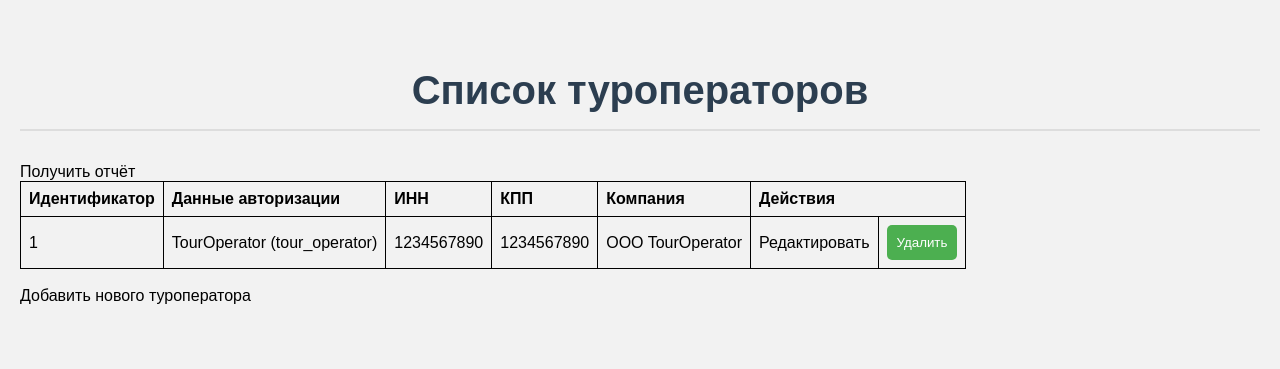
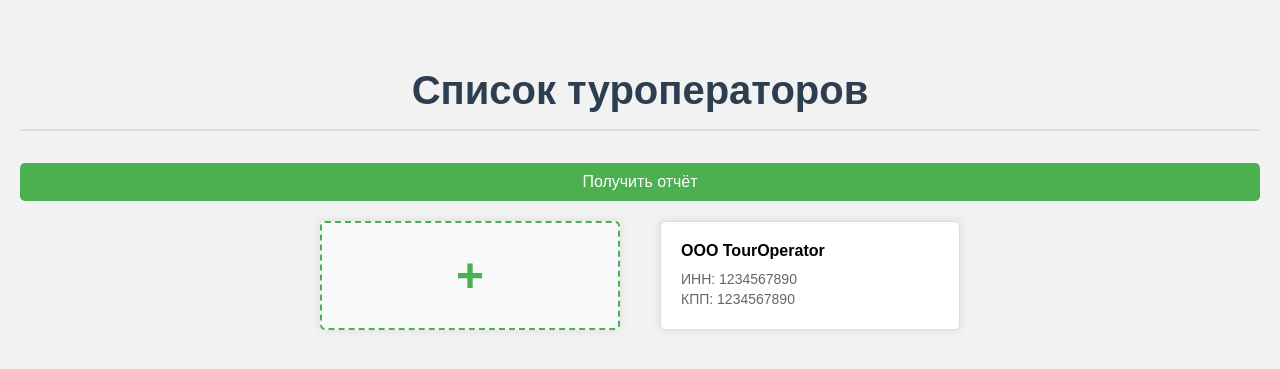
Before and after one commit to r10k5/turizm-server, a Django app: page /turoperatori in a window 1280 px wide. Shown: the top 369 px of the page. Run offline with Django 5.2, Linux system fonts and the light colour scheme; data comes from the database, SQL or seed files in the repository.

Commit message:
стилизация списка туроператоров

```diff
--- a/turizm_core/templates/turoperator/turoperator_view.html
+++ b/turizm_core/templates/turoperator/turoperator_view.html
@@ -1,63 +1,135 @@
 {% extends "base.html" %}
+
+{% block title %}
+    Список туроператоров
+{% endblock %}
+
+{% block head %}
+    <style>
+        .turoperator-cards {
+            display: flex;
+            flex-wrap: wrap;
+            justify-content: center;
+        }
+        .turoperator-card {
+            margin: 20px;
+            padding: 20px;
+            border: 1px solid #ddd;
+            border-radius: 5px;
+            width: 300px;
+            box-shadow: 0 0 10px rgba(0, 0, 0, 0.1);
+            background-color: #fff;
+            transition: box-shadow 0.2s;
+            cursor: pointer;
+            position: relative;
+            display: flex;
+            flex-direction: column;
+        }
+        .turoperator-card:hover {
+            box-shadow: 0 0 10px rgba(0, 0, 0, 0.2);
+            border: 1px solid #4CAF50;
+        }
+        .turoperator-card .turoperator-id {
+            font-weight: bold;
+            font-size: 16px;
+            margin-bottom: 10px;
+        }
+        .turoperator-card .turoperator-info {
+            font-size: 14px;
+            color: #666;
+            line-height: 1.4;
+        }
+        .turoperator-card .cancel-form {
+            position: absolute;
+            right: 10px;
+            top: 10px;
+        }
+        .turoperator-card .cancel-btn {
+            background-color: #f44336;
+            color: #fff;
+            border: none;
+            border-radius: 100%;
+            width: 24px;
+            height: 24px;
+            opacity: 0;
+            cursor: pointer;
+            box-shadow: 0 0 10px rgba(0, 0, 0, 0.2);
+            font-size: 16px;
+            display: flex;
+            justify-content: center;
+            align-items: center;
+        }
+        .turoperator-card:hover .cancel-btn {
+            opacity: 1;
+        }
+        .turoperator-card .cancel-btn:hover {
+            transform: scale(1.5);
+        }
+        .add-turoperator-card {
+            display: flex;
+            align-items: center;
+            justify-content: center;
+            background-color: #f8f9fa;
+            border: 2px dashed #4CAF50;
+            color: #4CAF50;
+            transition: all 0.3s ease;
+            text-decoration: none;
+        }
+        .add-turoperator-card:hover {
+            background-color: #e8f5e9;
+            border-color: #45a049;
+            color: #45a049;
+            transform: scale(1.05);
+        }
+        .add-turoperator-card .plus-icon {
+            font-size: 48px;
+            font-weight: bold;
+            line-height: 1;
+        }
+    .turoperator-report-link {
+        margin-top: 20px;
+        display: block;
+        text-align: center;
+        text-decoration: none;
+        background-color: #4CAF50;
+        color: white;
+        padding: 10px 20px;
+        border-radius: 5px;
+    }
+    .turoperator-report-link:hover {
+        background-color: #45a049;
+    }
+    </style>
+{% endblock %}
 
 {% block content %}
     <h1>Список туроператоров</h1>
-    <a href="/turoperator/report">Получить отчёт</a>
-    <table>
-        <thead>
-            <tr>
-                <th>Идентификатор</th>
-                <th>Данные авторизации</th>
-                <th>ИНН</th>
-                <th>КПП</th>
-                <th>Компания</th>
-                <th colspan="2">Действия</th>
-            </tr>
-        </thead>
-        <tbody>
-            {% for turoperator in turoperatori %}
-                <tr>
-                    <td>{{ turoperator.id }}</td>
-                    <td>{{ turoperator.dannie_autorizatsii }}</td>
-                    <td>{{ turoperator.inn }}</td>
-                    <td>{{ turoperator.kpp }}</td>
-                    <td>{{ turoperator.nazvanie_companii }}</td>
-                    <td>
-                        <a href="/turoperatori/{{ turoperator.id }}">Редактировать</a>
-                    </td>
-                    <td>
-                        <form
-                            method="POST"
-                            action="/turoperator/delete/{{ turoperator.id }}"
-                            onsubmit="return confirm('Вы действительно хотите удалить адрес: {{ turoperator }}?')"
-                        >
-                            {% csrf_token %}
+    <a class="turoperator-report-link" href="/turoperator/report">Получить отчёт</a>
+    <div class="turoperator-cards">
+        <a class="turoperator-card add-turoperator-card" href="/turoperator">
+            <div class="plus-icon">+</div>
+        </a>
+        {% for turoperator in turoperatori %}
+        <div class="turoperator-card" onclick="window.location.href='/turoperatori/{{ turoperator.id }}'">
+            <form class="cancel-form"
+                  method="POST"
+                  action="/turoperator/delete/{{ turoperator.id }}"
+                  onsubmit="return confirm('Вы действительно хотите удалить туроператора: {{ turoperator }}?')">
+                {% csrf_token %}
+                <button class="cancel-btn">
+                    <svg xmlns="http://www.w3.org/2000/svg" width="24" height="24" viewBox="0 0 24 24">
+                        <path d="M19 6.41L17.59 5 12 10.59 6.41 5 5 6.41 10.59 12 5 17.59 6.41 19 12 13.41 17.59 19 19 17.59 13.41 12 19 6.41z" fill="currentColor"/>
+                    </svg>
+                </button>
+            </form>
 
-                            <button type="submit">Удалить</button>
-                        </form>
-                    </td>
-                </tr>
-            {% endfor %}
-        </tbody>
-    </table>
-    <br />
-    <a href="/turoperator">Добавить нового туроператора</a>
+            <div class="turoperator-id">{{ turoperator.nazvanie_companii }}</div>
 
-    <style>
-        th {
-            text-align: left;
-        }
-
-        th, td {
-            padding: 8px;
-        }
-
-        table, tr, td, th {
-            border: 1px solid black;
-        }
-
-        table {
-            border-collapse: collapse;
-        }
-    </style>
+            <div class="turoperator-info">
+                <div>ИНН: {{ turoperator.inn }}</div>
+                <div>КПП: {{ turoperator.kpp }}</div>
+            </div>
+        </div>
+        {% endfor %}
+    </div>
 {% endblock content %}
```
